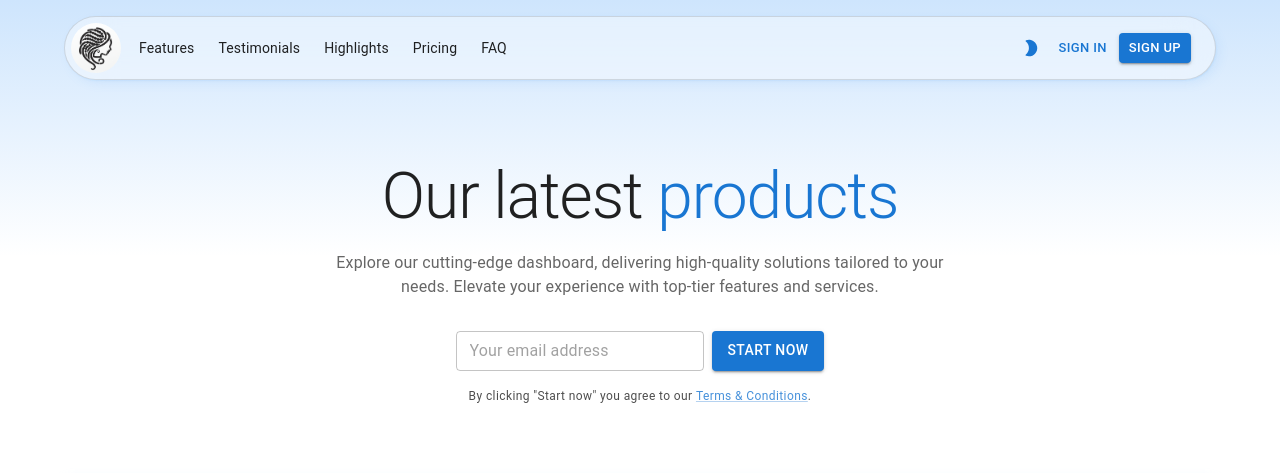
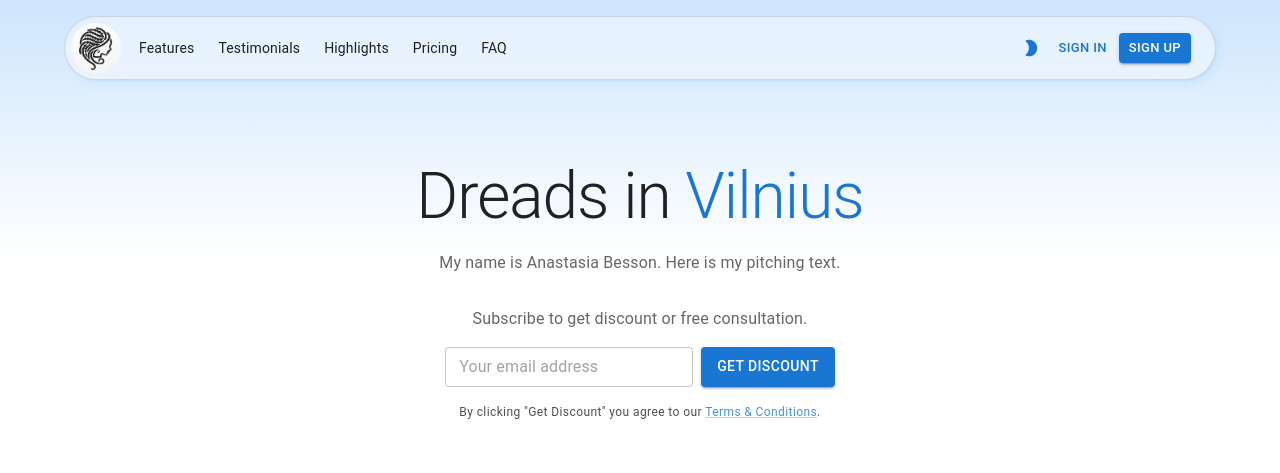
Before and after one commit to AlexeyKurochkin/BSV.UI, a React (Vite) app: page / in a window 1280 px wide. Shown: the top 473 px of the page. Built offline with nearby package versions, Linux system fonts and the light colour scheme.

Commit message:
Updated hero banner to contain photo and some relevant text

```diff
--- a/src/Components/Hero.tsx
+++ b/src/Components/Hero.tsx
@@ -42,7 +42,7 @@ export default function Hero() {
 							fontSize: "clamp(3.5rem, 10vw, 4rem)",
 						}}
 					>
-						Our latest&nbsp;
+						Dreads in&nbsp;
 						<Typography
 							component="span"
 							variant="h1"
@@ -52,7 +52,7 @@ export default function Hero() {
 									theme.palette.mode === "light" ? "primary.main" : "primary.light",
 							}}
 						>
-							products
+							Vilnius
 						</Typography>
 					</Typography>
 					<Typography
@@ -63,16 +63,25 @@ export default function Hero() {
 							width: { sm: "100%", md: "80%" },
 						}}
 					>
-						Explore our cutting-edge dashboard, delivering high-quality solutions
-						tailored to your needs. Elevate your experience with top-tier features and
-						services.
+						My name is Anastasia Besson. Here is my pitching text.
+					</Typography>
+					<Typography
+						textAlign="center"
+						color="text.secondary"
+						sx={{
+							pt: 2,
+							alignSelf: "center",
+							width: { sm: "100%", md: "80%" },
+						}}
+					>
+						Subscribe to get discount or free consultation.
 					</Typography>
 					<Stack
 						direction={{ xs: "column", sm: "row" }}
 						alignSelf="center"
 						spacing={1}
 						useFlexGap
-						sx={{ pt: 2, width: { xs: "100%", sm: "auto" } }}
+						sx={{ width: { xs: "100%", sm: "auto" } }}
 					>
 						<TextField
 							id="outlined-basic"
@@ -87,11 +96,11 @@ export default function Hero() {
 							}}
 						/>
 						<Button variant="contained" color="primary">
-							Start now
+							Get Discount
 						</Button>
 					</Stack>
 					<Typography variant="caption" textAlign="center" sx={{ opacity: 0.8 }}>
-						By clicking &quot;Start now&quot; you agree to our&nbsp;
+						By clicking &quot;Get Discount&quot; you agree to our&nbsp;
 						<Link href="#" color="primary">
 							Terms & Conditions
 						</Link>
@@ -107,8 +116,8 @@ export default function Hero() {
 						width: "100%",
 						backgroundImage:
 							theme.palette.mode === "light"
-								? 'url("/static/images/templates/templates-images/hero-light.png")'
-								: 'url("/static/images/templates/templates-images/hero-dark.png")',
+								? 'url("/MainPhoto.jpg")'
+								: 'url("/MainPhoto.jpg")',
 						backgroundSize: "cover",
 						borderRadius: "10px",
 						outline: "1px solid",
@@ -119,7 +128,7 @@ export default function Hero() {
 						boxShadow:
 							theme.palette.mode === "light"
 								? `0 0 12px 8px ${alpha("#9CCCFC", 0.2)}`
-								: `0 0 24px 12px ${alpha("#033363", 0.2)}`,
+								: `0 0 24px 12px ${alpha("#DDE3E8", 0.4)}`,
 					})}
 				/>
 			</Container>
```
